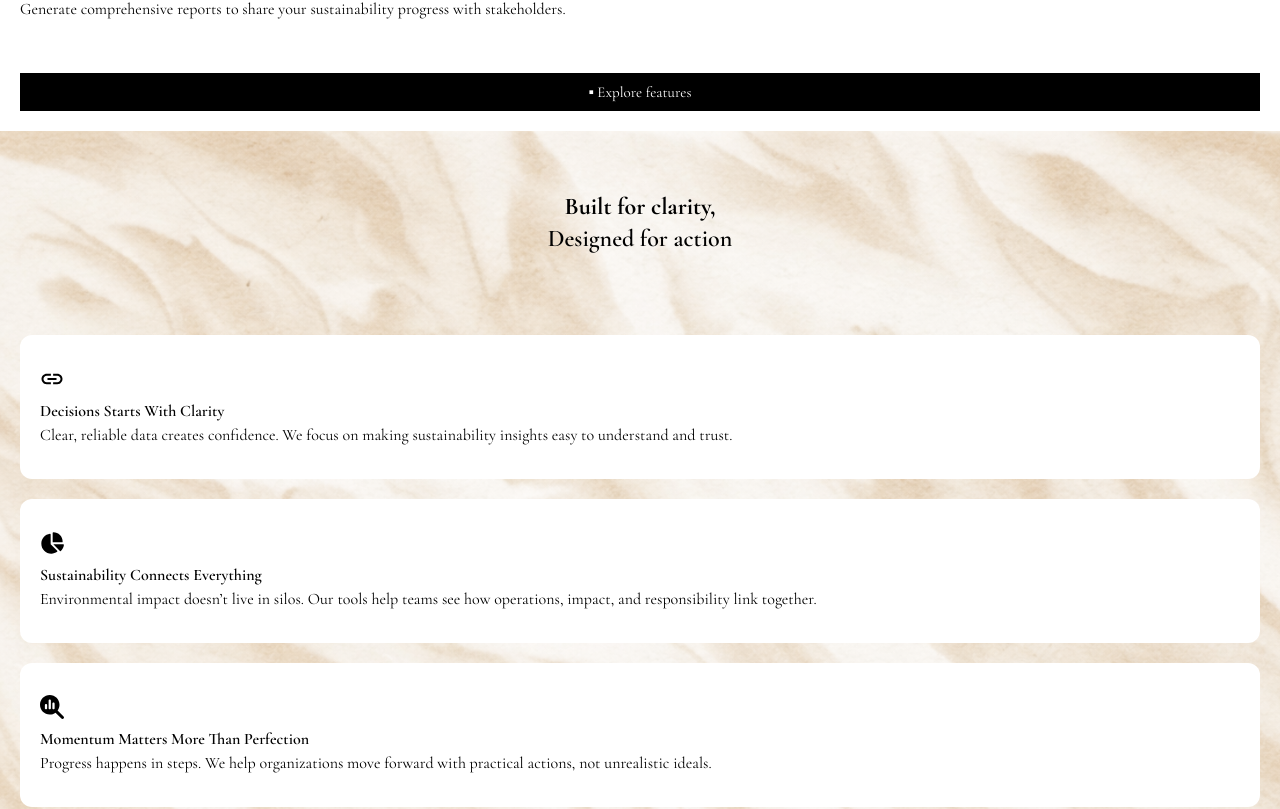
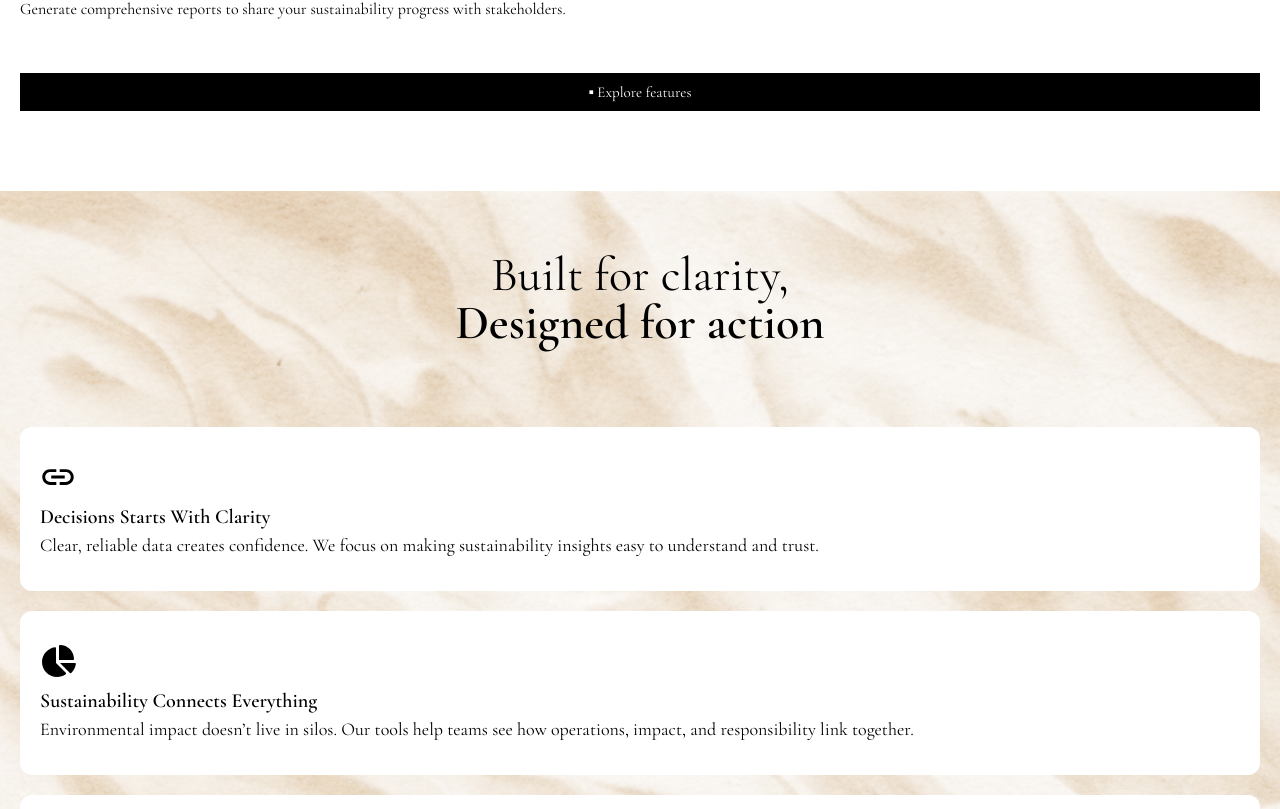
Before and after one commit to kluivstar/Cimplii, a React (Vite) app: page / in a window 1280 px wide. Shown: the part 2158-2967 px from the top of the page. Built offline with nearby package versions, Linux system fonts and the light colour scheme.

Commit message:
Override Content component on tablet screen

```diff
--- a/src/components/Content.jsx
+++ b/src/components/Content.jsx
@@ -37,11 +37,11 @@ const contentList = [
 
 const Content = () => {
   return (
-    <section className='p-5 bg-cover' style={{backgroundImage: `url(${background})`}}>
+    <section className='p-5 bg-cover md:mt-15' style={{backgroundImage: `url(${background})`}}>
         {/* Content Texts */}
         <div className='py-10'>
-            <h1 className="text-2xl text-center font-bold">Built for clarity,</h1>
-            <h2 className="text-2xl font-semibold text-center">
+            <h1 className="text-2xl md:text-5xl md:font-normal text-center font-bold">Built for clarity,</h1>
+            <h2 className="text-2xl md:text-5xl font-semibold text-center">
             Designed for action</h2>
         </div>
 
@@ -54,11 +54,11 @@ const Content = () => {
           return (
             <div key={index} className="bg-white rounded-xl py-8 px-5 flex flex-col">
                 {/* Instantiate(turns component reference into actual JSX element react can render) icons after storing in data(container) in the array*/}
-              <Icon className="text-2xl mb-2 text-black" />
-              <h3 className="text-base font-semibold">
+              <Icon className="text-2xl mb-2 md:text-4xl text-black" />
+              <h3 className="text-base font-semibold md:text-xl">
                 {content.title}
               </h3>
-              <p className="text-black">
+              <p className="text-black md:text-lg">
                 {content.description}
               </p>
             </div>
```
